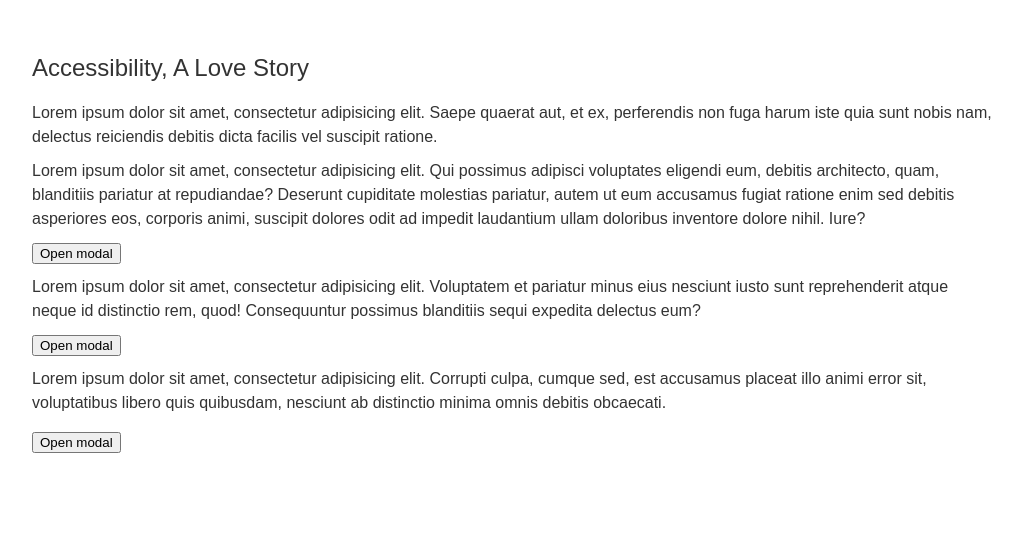
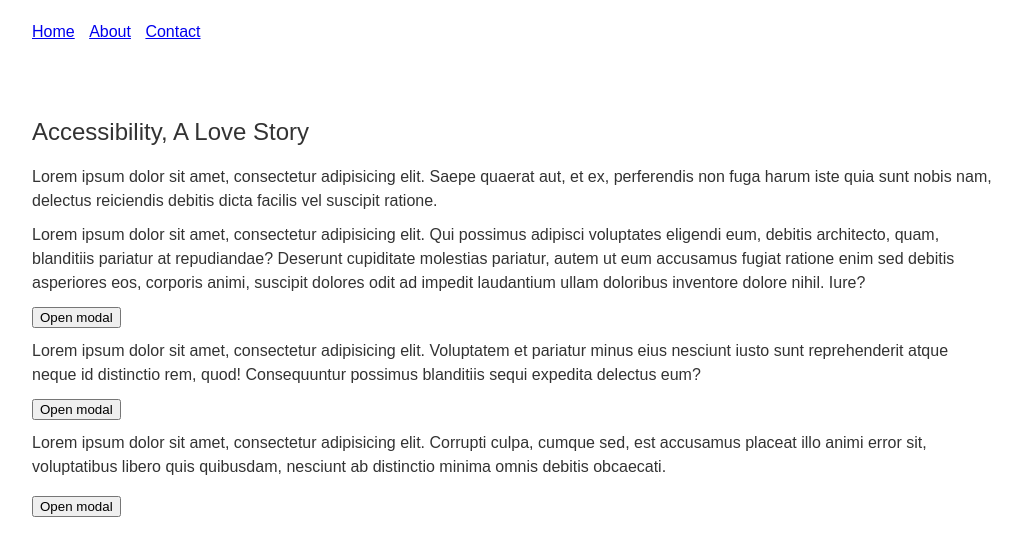
Before and after one commit to martinjunior/accessibility-a-love-story, a website: page modal_accessible.html in a window 1280 px wide. Shown: the whole page, without its empty margins (128-1150 px from the left). Drawn offline with Linux system fonts and the light colour scheme.

Commit message:
Added nav.

```diff
--- a/assets/css/style.css
+++ b/assets/css/style.css
@@ -65,6 +65,18 @@ body {
 -- Landmarks
 -------------------------- */
 
+/* Nav */
+
+.nav { padding: 20px 0; }
+
+.nav > * {
+    display: inline-block;
+}
+
+.nav > * + * { margin-left: 10px; }
+
+/* Main */
+
 .main {
     padding: 50px 0;
 }
@@ -73,13 +85,10 @@ body {
 -- Content
 -------------------------- */
 
+/* Hdg */
+
 .hdg {
     font-size: 24px;
-}
-
-.btn:focus {
-    outline: 1px dashed #333333;
-    box-shadow: 0 0 5px rgba(0, 0, 0, .6);
 }
 
 /* --------------------------
--- a/modal_accessible.html
+++ b/modal_accessible.html
@@ -6,6 +6,14 @@
     <link rel="stylesheet" href="assets/css/style.css">
 </head>
 <body>
+
+    <div class="wrapper">
+        <nav class="nav">
+            <a href="#">Home</a>
+            <a href="#">About</a>
+            <a href="#">Contact</a>
+        </nav>
+    </div>
 
     <div class="main" role="main">
         <div class="wrapper">
```
Also changed, not shown: modal_inaccessible.html (+8 -0 lines).
